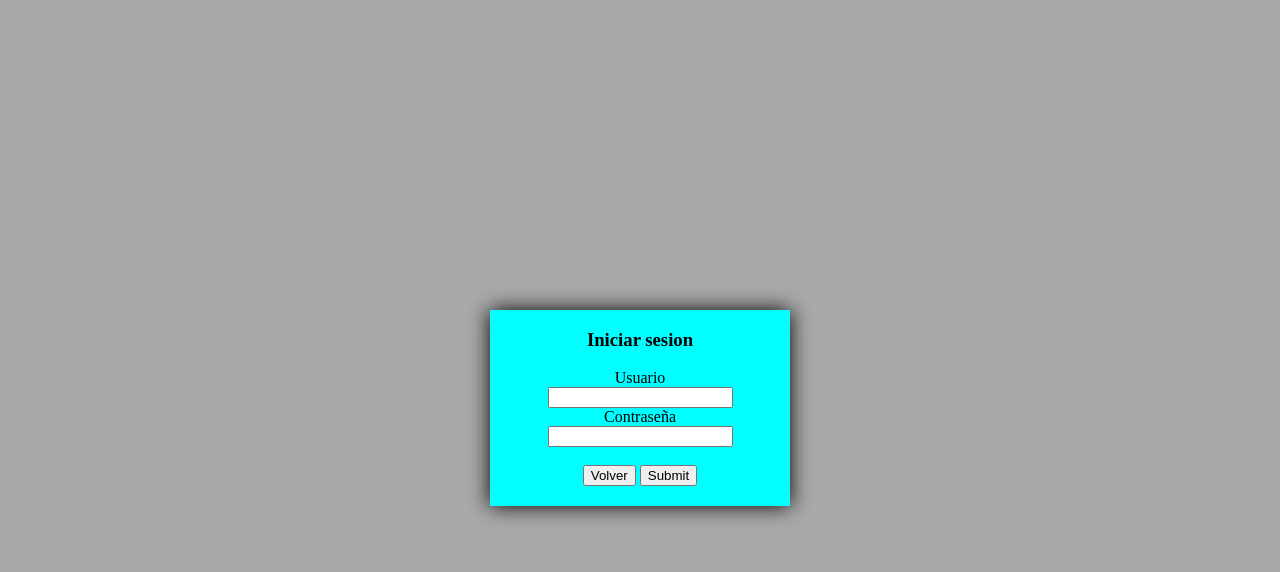
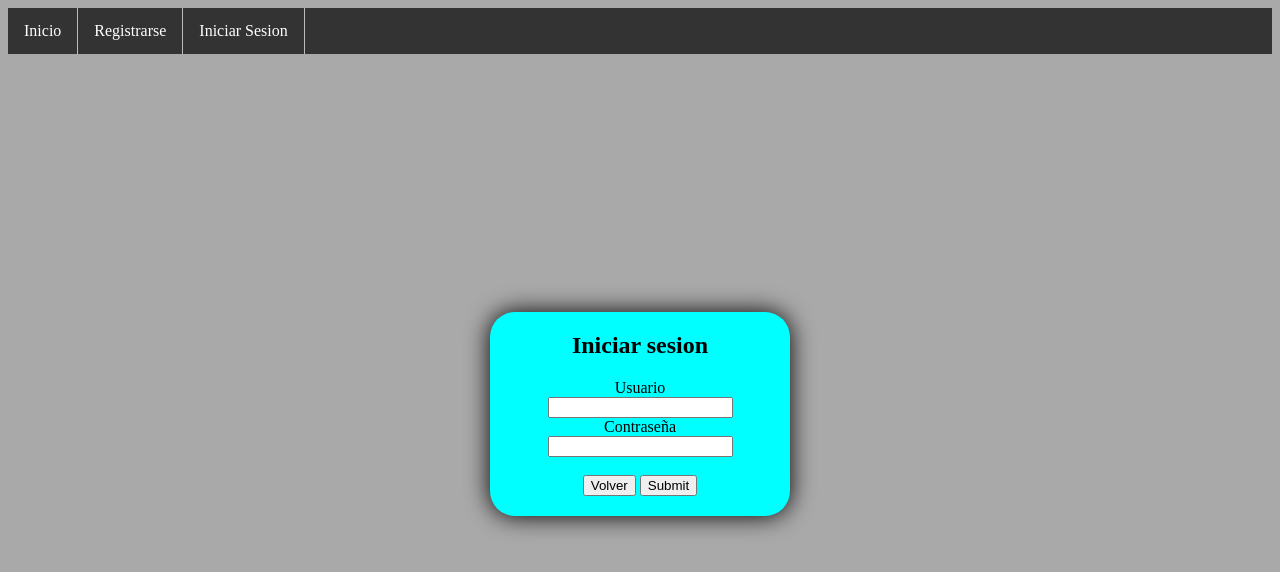
Before and after one commit to xtream2000c/ProyectosFinales, a plain HTML site: page login.html in a window 1280 px wide. Drawn offline with Linux system fonts and the light colour scheme.

Commit message:
Vista de registro y login con nav guay

```diff
--- a/CSS/estilo.css
+++ b/CSS/estilo.css
@@ -1,4 +1,4 @@
-#bodyForm{
+body{
     background-color: darkgray;
 }
 
@@ -7,12 +7,38 @@
     justify-content: center;
     align-items: center;
     text-align: center;
-    min-height: 100vh;
+    min-height: 90vh;
   }
 .formulario{
+    border-radius: 25px;
     width: 300px;
     height: auto;
     background-color: aqua;
-    box-shadow: 0px 0px 20px ;
+    box-shadow: 0px 0px 25px ;
     padding-bottom: 20px;
 }
+
+.navegador ul {
+    list-style-type: none;
+    margin: 0;
+    padding: 0;
+    overflow: hidden;
+    background-color: #333;
+}
+
+.navegador li {
+    float: left;
+    border-right:1px solid #bbb;
+}
+
+.navegador li a {
+    display: block;
+    color: white;
+    text-align: center;
+    padding: 14px 16px;
+    text-decoration: none;
+}
+
+.navegador li a:hover{
+    background-color: grey;
+}
--- a/login.html
+++ b/login.html
@@ -9,10 +9,19 @@
     <script src="JS/script.js"></script>
 </head>
 <body id="bodyForm">
+
+    <nav class="navegador">
+        <ul>
+            <li class="enlace1"><a href="index.html">Inicio</a></li>
+            <li class="enlace2"><a href="registro.html">Registrarse</a></li>
+            <li class="enlace3"><a href="login.html">Iniciar Sesion</a></li>
+        </ul>
+    </nav>
+
     <div class="center-screen">
         <div class="formulario">
             <div class="tituloFormulario">
-                <h3>Iniciar sesion</h3>
+                <h2>Iniciar sesion</h2>
             </div>
             <div class="infoFormulario">
             <form action="" method="post">
```
Also changed, not shown: index.html (+2 -2 lines), registro.html (+10 -1 lines).
